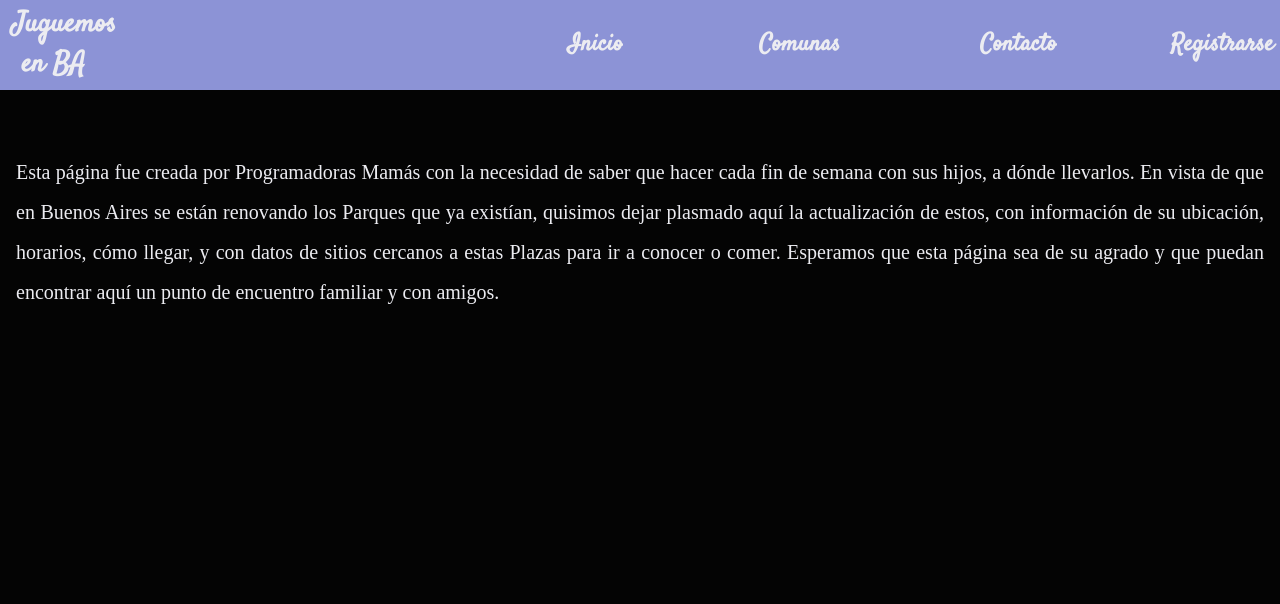
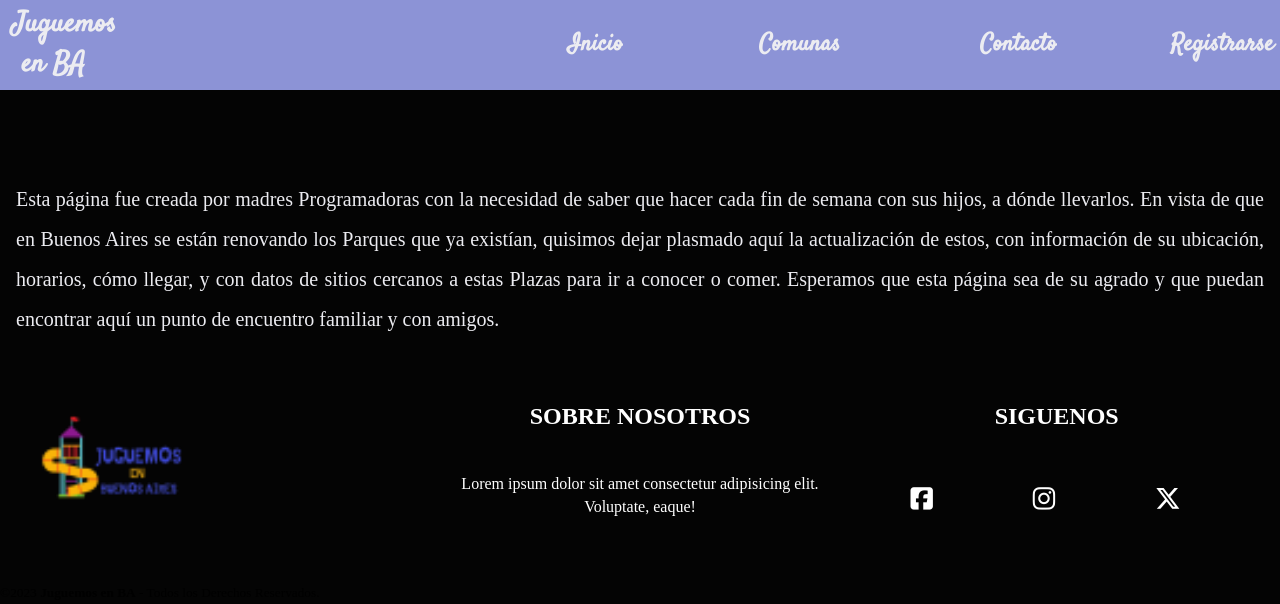
Before and after one commit to Nellyta82/Juguemos-en-Buenos-Aires, a plain HTML site: page Frontend/index.html in a window 1280 px wide. Drawn offline with nearby package versions, Linux system fonts and the light colour scheme.

Commit message:
cambios en el footer: agregando contenido del footer y estilos

```diff
--- /dev/null
+++ b/Frontend/css/footer.css
@@ -0,0 +1,73 @@
+*{
+    margin: 0;
+    padding: 0;
+    box-sizing: border-box;
+}
+
+.footer{
+    width: 100%;
+}
+
+.footer .grupo-1{
+    width: 100%;
+    max-width: 1200px;
+    margin: auto;
+    display: grid;
+    grid-template-columns: repeat(3, 1fr);
+    grid-gap: 50px;
+    padding: 45px 0;
+}
+
+.picture-logo{
+    width: 100%;
+    height: 100%;
+    display: flex;
+    justify-content: center;
+    align-self: center;
+}
+
+.img-footer{
+    width: 150px;
+    height: 150px;
+}
+
+.footer-subtitle{
+    text-align: center;
+    padding: .8em;
+    color: white;
+    margin-bottom: .7em;
+    font-size: 1.5em;
+
+}
+
+.footer-paragraph{
+    color: white;
+    line-height: 1.4;
+    margin-top: 1.5em;
+    text-align: center;
+}
+
+.redes-sociales{
+    display: flex;
+    justify-content: space-between;
+    margin-top: 1.5em;
+}
+.redes-sociales a{
+    transition: all .3s ease;
+    color: #fff;
+}
+
+.social{
+    display: inline-block;
+    width: 3em;
+    height: 3em;
+    line-height: 3em;
+    margin: auto;
+
+   /* background:  rgba(140, 147, 214, 0.343);*/
+    transition: all 300ms ease;
+}
+.social i{
+    vertical-align: middle;
+    font-size: 1.6em;
+}
--- a/Frontend/css/index.css
+++ b/Frontend/css/index.css
@@ -1,6 +1,7 @@
 @import url('https://fonts.googleapis.com/css2?family=Mukta&display=swap');
 @import url('https://fonts.googleapis.com/css2?family=DM+Sans:ital,wght@1,500&display=swap');
 @import url('https://fonts.googleapis.com/css2?family=Dancing+Script:wght@500&display=swap');
+@import url('./footer.css');
 
 * {
     box-sizing: border-box;
@@ -8,7 +9,7 @@
     padding: 0px;
     width: 100%;
     scroll-behavior: smooth;
-    background-color: rgb(04, 04, 04)
+    background: rgb(04, 04, 04)
 }
 
 
--- a/Frontend/index.html
+++ b/Frontend/index.html
@@ -1,28 +1,34 @@
 <!DOCTYPE html>
 <html lang="en">
+
 <head>
     <meta charset="UTF-8">
     <meta http-equiv="X-UA-Compatible" content="IE=edge">
     <meta name="viewport" content="width=device-width, initial-scale=1.0">
     <link rel="stylesheet" href="./css/index.css">
     <link rel="stylesheet" href="./css/nav-bar.css">
+    <link rel="stylesheet" href="./css/footer.css">
     <script src="https://kit.fontawesome.com/99644a8e3c.js" crossorigin="anonymous"></script>
+    <!--link css de boxicons-->
+    <link href='https://unpkg.com/boxicons@2.1.4/css/boxicons.min.css' rel='stylesheet'>
+
     <title>Juguemos en BA</title>
     <link href="https://fonts.googleapis.com/css2?family=Satisfy&display=swap" rel="stylesheet">
 
 </head>
+
 <body>
     <header class="main-header">
         <div class="main-logo">
             <h3>Juguemos</h3>
             <h3 class="n2">en BA</h3>
-        </div class="nav-links" >
+        </div class="nav-links">
         <nav class="nav" id="nav">
             <div class="nav-links">
                 <li>
                     <a href="./index.html" class="nav-link">Inicio</a>
                 </li>
-                    <li class="menu" >
+                <li class="menu">
                     <a href="./Comunas.html" class="nav-link">Comunas</a>
                     <ul>
                         <li class="Barrios">
@@ -46,10 +52,55 @@
     </header>
     <hr>
     <main>
-        <section id="Inicio">
-            <p>Esta página fue creada por Programadoras Mamás con la necesidad de saber que hacer cada fin de semana con sus hijos, a dónde llevarlos. En vista de que en Buenos Aires se están renovando los Parques que ya existían, quisimos dejar plasmado aquí la actualización de estos, con información de su ubicación, horarios, cómo llegar, y con datos de sitios cercanos a estas Plazas para ir a conocer o comer. Esperamos que esta página sea de su agrado y que puedan encontrar aquí un punto de encuentro familiar y con amigos.</p>
+        <section class="hero__container container" id="Inicio">
+            <h1 class="hero__title">Juguemos en Buenos Aires</h1>
+            <p class="paragraph">Esta página fue creada por madres Programadoras con la necesidad de saber que hacer
+                cada fin de semana con
+                sus hijos, a dónde llevarlos. En vista de que en Buenos Aires se están renovando los Parques que ya
+                existían, quisimos dejar plasmado aquí la actualización de estos, con información de su ubicación,
+                horarios, cómo llegar, y con datos de sitios cercanos a estas Plazas para ir a conocer o comer.
+                Esperamos que esta página sea de su agrado y que puedan encontrar aquí un punto de encuentro familiar y
+                con amigos.
+            </p>
         </section>
     </main>
+
+
+    <footer class="footer">
+        <div class="grupo-1">
+            <div class="box">
+                <figure class="picture-logo">
+                    <a href=""><img src="./media/icons/6488LogoJuguemosEnBuenosAires-sinfondo.ico" class="img-footer"
+                            alt="logo de la pagina"></a>
+                </figure>
+            </div>
+            <div class="box">
+                <h2 class="footer-subtitle">SOBRE NOSOTROS</h2>
+                <p class="footer-paragraph">Lorem ipsum dolor sit amet consectetur adipisicing elit. Voluptate, eaque!
+                </p>
+            </div>
+            <div class="box">
+                <h2 class="footer-subtitle">SIGUENOS</h2>
+                <div class="redes-sociales">
+                    <a href="" class="social"><i class="fa-brands fa-square-facebook" style="color: #ffffff;"></i></a>
+                    <a href="" class="social"><i class="fa-brands fa-instagram" style="color: #ffffff;"></i></a>
+                    <a href="" class="social"><i class="fa-brands fa-x-twitter" style="color: #ffffff;"></i></a>
+                </div>
+            </div>
+        </div>
+        <div class="grupo-2">
+            <small>&copy;2023 <b>Juguemos en BA</b> - Todos los Derechos Reservados.</small>
+        </div>
+
+
+    </footer>
+
+
+    <!--scrip fot awesome-->
+    <script src="https://kit.fontawesome.com/f6f8bbcf09.js" crossorigin="anonymous"></script>
+
     <script src="../Frontend/components/NavBar.js"></script>
+
 </body>
+
 </html>
```
Also changed, not shown: Frontend/css/comunas.css (+3 -4 lines). Lines whose indentation alone changed are shown as unchanged.
